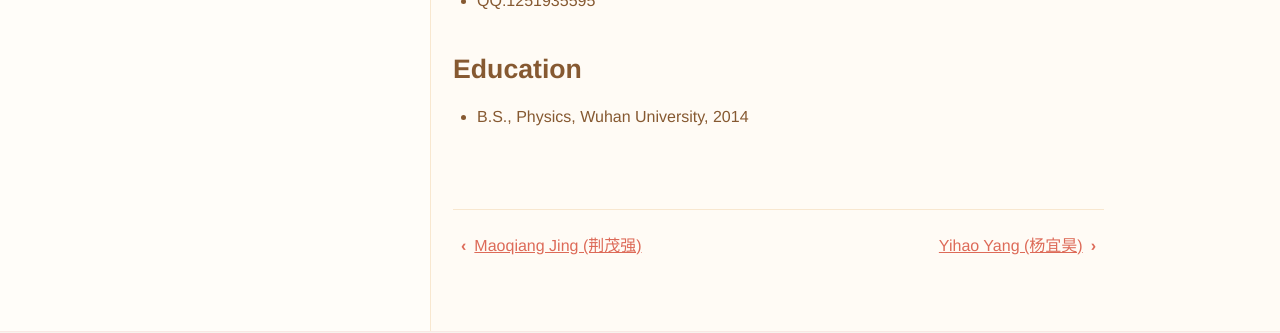
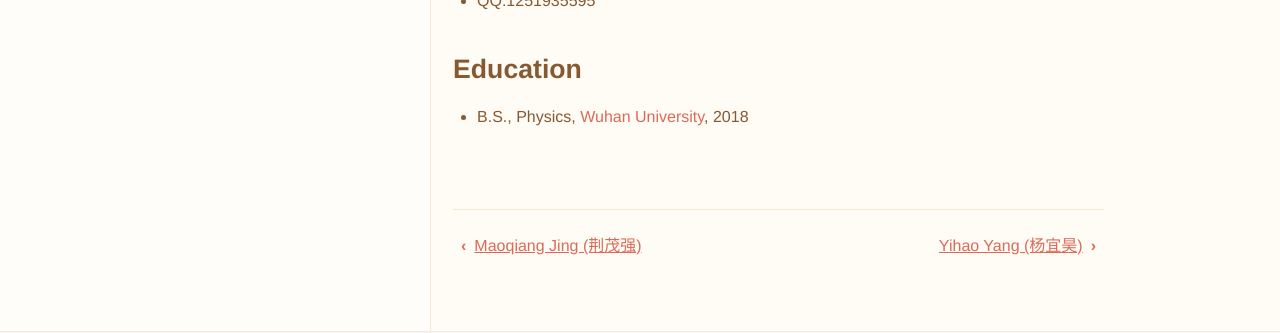
Before and after one commit to dt-np/xteam, a Jekyll site: the page built from _members/Hao_Zeng.md, in a window 1280 px wide. Shown: the part 638-971 px from the top of the page. Built offline with Jekyll 4.4.1, drawn with Linux system fonts in a browser that asks for light colours.

Commit message:
update member

```diff
--- a/_members/Hao_Zeng.md
+++ b/_members/Hao_Zeng.md
@@ -10,4 +10,4 @@ title: Hao Zeng (曾浩)
   - QQ:1251935595
 
 ## Education
-  - B.S., Physics, Wuhan University, 2014
+  - B.S., Physics, [Wuhan University](http://www.whu.edu.cn), 2018
```
